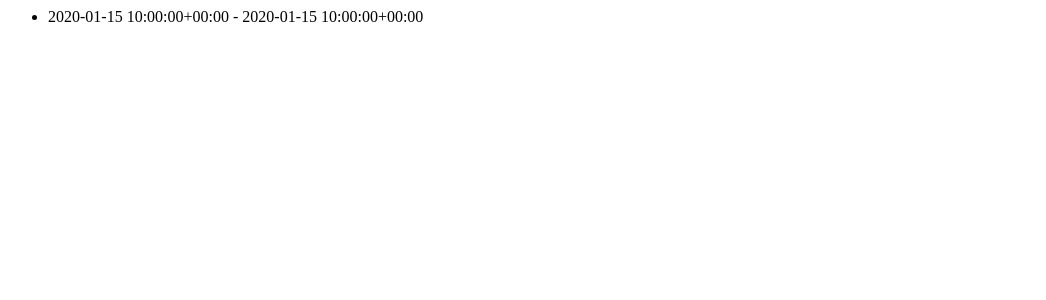
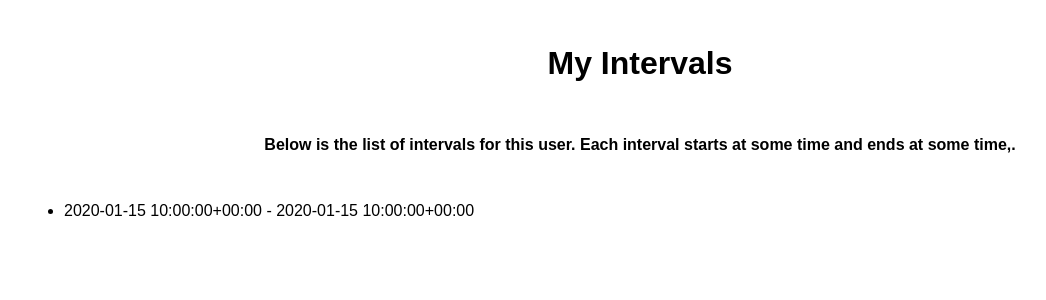
Before and after one commit to hta295/PTracker, a Django app: page /collector/ in a window 1280 px wide. Shown: the top 300 px of the page, without its empty margins (0-1046 px from the left). Run offline with Django 3.2, Linux system fonts and the light colour scheme; tables that the repository leaves empty hold one stand-in row (values such as "Sample post").

Commit message:
Improve template for collector index
Styling and more contextual info for user-friendliness.

```diff
--- /dev/null
+++ b/collector/static/index/style.css
@@ -0,0 +1,16 @@
+.info {
+  font-family: Arial, Helvetica, sans-serif;
+  padding: 16px;
+  text-align: center;
+}
+
+.listitem {
+  font-family: Arial, Helvetica, sans-serif;
+  padding: 16px;
+}
+
+.title {
+  font-family: Arial, Helvetica, sans-serif;
+  padding: 16px;
+  text-align: center;
+}
--- a/collector/templates/collector/index.html
+++ b/collector/templates/collector/index.html
@@ -1,9 +1,25 @@
+<!-- Template for collector index which contains the session user's submitted intervals -->
+
+{% load static %}
+
+<link rel="stylesheet" type="text/css" href="{% static 'index/style.css' %}">
+
+<div class="title">
+  <h1>My Intervals</h1>
+</div>
+
+<div class="info">
+  <strong>Below is the list of intervals for this user. Each interval starts at some time and ends at some time,.</strong>
+</div>
+
 {% if interval_list %}
-    <ul>
-    {% for i in interval_list %}
-        <li>{{ i|stringformat:"s" }}</li>
-    {% endfor %}
-    </ul>
+    <div class="listitem">
+        <ul>
+        {% for i in interval_list %}
+            <li>{{ i|stringformat:"s" }}</li>
+        {% endfor %}
+        </ul>
+    </div>
 {% else %}
     <p>No intervals are available.</p>
 {% endif %}
--- a/productivity/settings.py
+++ b/productivity/settings.py
@@ -122,4 +122,5 @@ STATIC_URL = '/static/'
 
 STATICFILES_DIRS = (
   os.path.join(BASE_DIR, 'static'),
+  os.path.join(BASE_DIR, 'collector/static'),
 )
```
